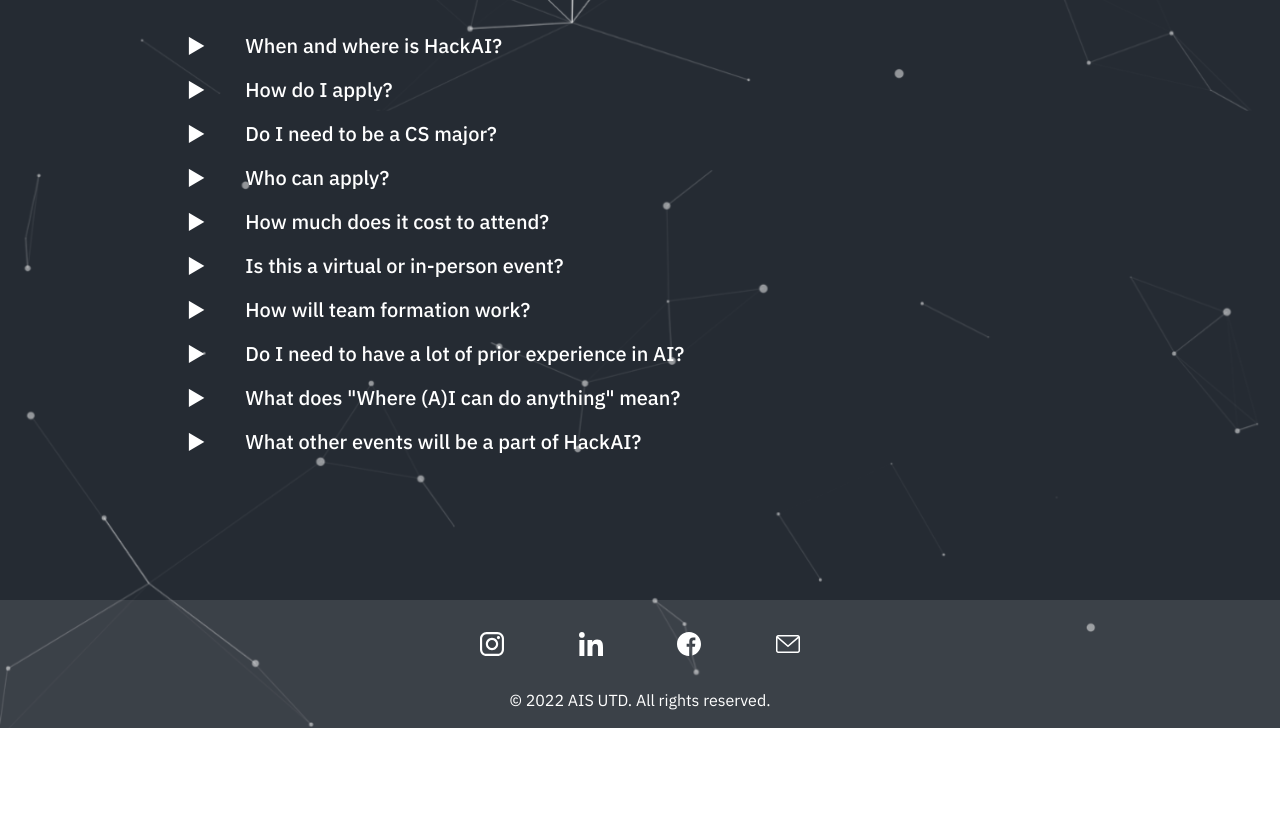
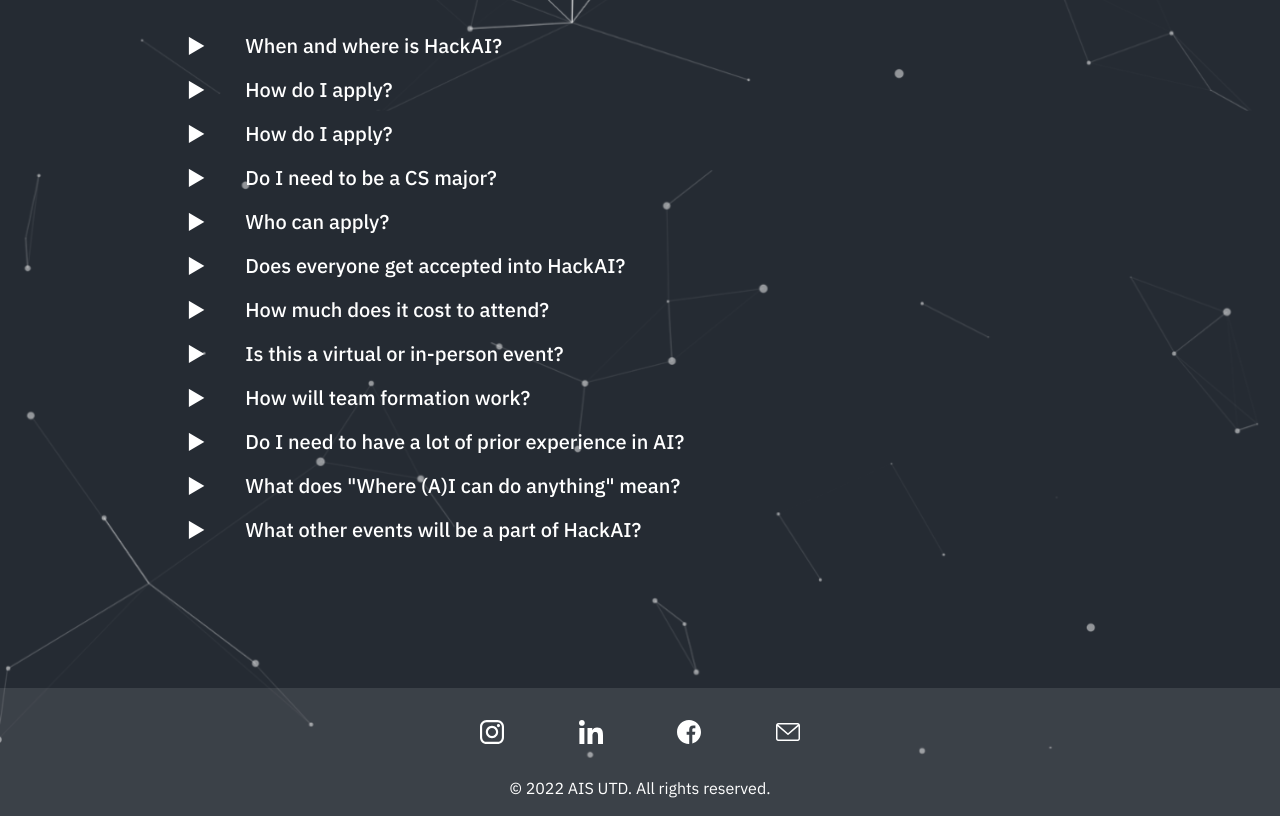
Before and after one commit to aisutd/hackai.github.io, a Next.js app: page / in a window 1280 px wide. Shown: the part 3240-4056 px from the top of the page. Before the commit the page ends 3968 px from the top, so only its background shows below. Built offline with nearby package versions, Linux system fonts and the light colour scheme.

Commit message:
refactor: added hacker limit faq

```diff
--- a/faq.ts
+++ b/faq.ts
@@ -14,10 +14,19 @@
       'Thanks for your interest! You can apply by either clicking on the "Sign up as a hacker" button or clicking "Sign Up" at the top of the page!',
   },
   {
+    q: 'How do I apply?',
+    a:
+      'Thanks for your interest! You can apply by either clicking on the "Sign up as a hacker" button or clicking "Sign Up" at the top of the page!',
+  },
+  {
     q: 'Do I need to be a CS major?',
     a: 'We welcome all majors!',
   },
   { q: 'Who can apply?', a: "We're open to all UTD students over the age of 18!" },
+  {
+    q: 'Does everyone get accepted into HackAI?',
+    a: 'Unfortunately, due to some constraints on our end, we are only able to host 200 hackers for our hackathon this year.'
+  },
   { q: 'How much does it cost to attend?', a: 'There is no cost to attend!' },
   { q: 'Is this a virtual or in-person event?', a: 'This is an in-person only event.' },
   {
```
